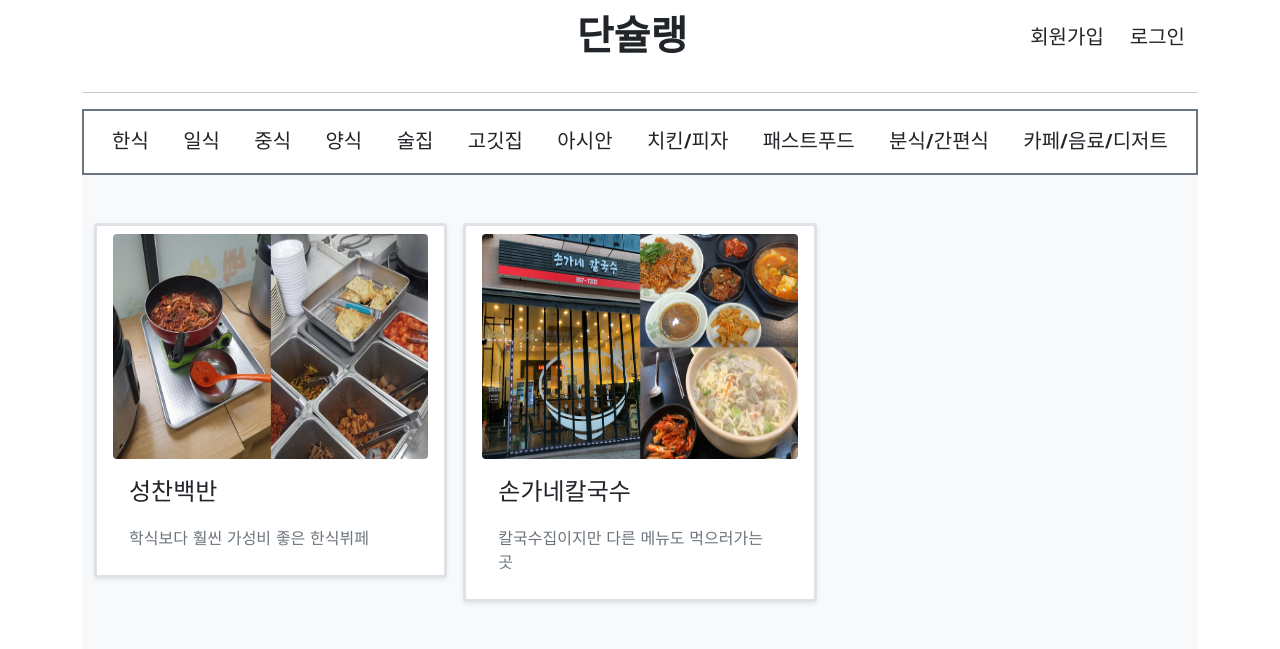
After one commit to abee3417/Project-DanChelin, a Django app: page /list/type/1/ in a window 1280 px wide. The commit adds this page. Shown: the top 649 px of the page. Run offline with Django 4.2, Linux system fonts and the light colour scheme; data comes from the database, SQL or seed files in the repository; both versions use the stored data as it was after the commit; some libraries are stand-ins or nearby versions.

Commit message:
Update Danchelin to ver 5

```diff
--- a/mainapp/models.py
+++ b/mainapp/models.py
@@ -13,7 +13,7 @@ class Post(models.Model):
     review = models.TextField() # 총평
     image = models.ImageField(blank=True, upload_to='media/') # 썸네일사진
     summary = models.CharField(max_length=200) # 썸네일텍스트
-    voter = models.ManyToManyField(User)  # 추천인
+    voter = models.ManyToManyField(User, blank=True)  # 추천인
 
     def __str__(self):
         return self.subject
--- a/mainapp/urls.py
+++ b/mainapp/urls.py
@@ -7,13 +7,10 @@ app_name = 'main'
 
 urlpatterns = [
     path('', views.index, name='index'),
-    path('id<int:post_id>/', views.detail, name='detail'),
-    path('vote<int:post_id>/', views.vote, name='vote'),
+    path('list/type/<int:post_category>/', views.list, name='list'),
+    path('post/id/<int:post_id>/', views.detail, name='detail'),
+    path('comment/vote/<int:post_id>/', views.vote, name='vote'),
     path('comment/create/<int:post_id>/', views.comment_create, name='comment_create'),
     path('comment/modify/<int:comment_id>/', views.comment_modify, name='comment_modify'),
     path('comment/delete/<int:comment_id>/', views.comment_delete, name='comment_delete'),
-    path('korean/', views.list1, name='list1'),
-    path('japanese/', views.list2, name='list2'),
-    path('chinese/', views.list3, name='list3'),
-    path('western/', views.list4, name='list4'),
 ] + static(settings.MEDIA_URL, document_root=settings.MEDIA_ROOT)
--- a/mainapp/views.py
+++ b/mainapp/views.py
@@ -8,6 +8,13 @@ from django.contrib import messages # 오류발생 창을 위한 messages
 # Create your views here.
 def index(request):
     return render(request, 'mainapp/lobby.html')
+
+def list(request, post_category):
+    # Post 중 해당하는 카테고리만 분류하여 반환
+    # 1~11까지 한식~디저트
+    post_list = Post.objects.filter(category=post_category)
+    context = {'post_list': post_list}
+    return render(request, 'mainapp/list.html', context)
 
 def detail(request, post_id):
     post = get_object_or_404(Post, pk=post_id) # Question.objects.get의 상위호환이다. 실패하면 404오류를 전달
@@ -63,21 +70,3 @@ def comment_delete(request, comment_id):
     else:
         comment.delete()
     return redirect('main:detail', post_id=comment.post.id)
-
-def list1(request):
-    post_list = Post.objects.filter(category=1) # Post 중 카테고리 1 (한식)만 반환
-    context = {'post_list': post_list}
-    return render(request, 'mainapp/list1.html', context)
-
-def list2(request):
-    post_list = Post.objects.filter(category=2) # Post 중 카테고리 2 (일식)만 반환
-    context = {'post_list': post_list}
-    return render(request, 'mainapp/list2.html', context)
-
-def list3(request):
-    post_list = Post.objects.filter(category=3) # Post 중 카테고리 3 (중식)만 반환
-    context = {'post_list': post_list}
-    return render(request, 'mainapp/list3.html', context)
-
-def list4(request):
-    return render(request, 'mainapp/list4.html')
--- a/templates/base.html
+++ b/templates/base.html
@@ -35,17 +35,17 @@
         <hr>
         <navbar class="navbar border border-2 border-secondary navbar-dark d-flex justify-content-between">
             <div class="container-fluid">
-                <a class="fs-5 nav-link text-dark" href={% url 'main:list1' %}>한식</a>
-                <a class="fs-5 nav-link text-dark" href={% url 'main:list2' %}>일식</a>
-                <a class="fs-5 nav-link text-dark" href={% url 'main:list3' %}>중식</a>
-                <a class="fs-5 nav-link text-dark" href={% url 'main:list4' %}>양식</a>
-                <a class="fs-5 nav-link text-dark" href="#">술집</a>
-                <a class="fs-5 nav-link text-dark" href="#">고깃집</a>
-                <a class="fs-5 nav-link text-dark" href="#">아시안</a>
-                <a class="fs-5 nav-link text-dark" href="#">치킨/피자</a>
-                <a class="fs-5 nav-link text-dark" href="#">패스트푸드</a>
-                <a class="fs-5 nav-link text-dark" href="#">분식/간편식</a>
-                <a class="fs-5 nav-link text-dark" href="#">카페/음료/디저트</a>
+                <a class="fs-5 nav-link text-dark" href="{% url 'main:list' 1 %}">한식</a>
+                <a class="fs-5 nav-link text-dark" href="{% url 'main:list' 2 %}">일식</a>
+                <a class="fs-5 nav-link text-dark" href="{% url 'main:list' 3 %}">중식</a>
+                <a class="fs-5 nav-link text-dark" href="{% url 'main:list' 4 %}">양식</a>
+                <a class="fs-5 nav-link text-dark" href="{% url 'main:list' 5 %}">술집</a>
+                <a class="fs-5 nav-link text-dark" href="{% url 'main:list' 6 %}">고깃집</a>
+                <a class="fs-5 nav-link text-dark" href="{% url 'main:list' 7 %}">아시안</a>
+                <a class="fs-5 nav-link text-dark" href="{% url 'main:list' 8 %}">치킨/피자</a>
+                <a class="fs-5 nav-link text-dark" href="{% url 'main:list' 9 %}">패스트푸드</a>
+                <a class="fs-5 nav-link text-dark" href="{% url 'main:list' 10 %}">분식/간편식</a>
+                <a class="fs-5 nav-link text-dark" href="{% url 'main:list' 11 %}">카페/음료/디저트</a>
             </div>
         </nav>
     </div>
--- a/templates/mainapp/detail.html
+++ b/templates/mainapp/detail.html
@@ -14,7 +14,6 @@
         <img class="rounded" width="50%" height="225" src="/media/{{post.image}}" alt="korean_post">
         <br><br>
     </div>
-    <!-- 별점 여기에 넣을 것 -->
     <!-- 질문 -->
     <div class="col">
         <div class="mb-3">
@@ -51,7 +50,6 @@
         <div class="card my-3">
             <div class="card-body">
                 <div class="card-text fs-5" style="white-space: pre-line;">{{ post.review }}</div>
-                <!-- 추천 여기에 넣을 것 -->
             </div>
         </div>
     </div>
--- /dev/null
+++ b/templates/mainapp/list.html
@@ -0,0 +1,32 @@
+{% extends 'base.html' %}
+{% block content %}
+{% if post_list %}
+<div class="album py-5 bg-light">
+    <div class="container">
+        <div class="row row-cols-1 row-cols-sm-2 row-cols-md-3 g-3">
+            <!-- 게시글 시작 -->
+            {% for post in post_list %}
+            <div class="col">
+                <a href="{% url 'main:detail' post.id %}" class="card shadow-sm fs-5 nav-link text-dark border border-3 border-drak">
+                    <img class="rounded" width="100%" height="225" src="/media/{{post.image}}" alt="korean_post">
+                    <div class="card-body">
+                        <p class="card-text fs-4">{{ post.subject }}</p>
+                        <div class="d-flex justify-content-between align-items-center">
+                            <small class="text-muted fs-6">{{ post.summary }}</small>
+                        </div>
+                    </div>
+                </a>
+            </div>
+            {% endfor %}
+        </div>
+    </div>
+</div>
+{% else %}
+<br><br><br><br><br>
+<p class="fs-2 text-secondary text-center">준비중입니다.</p>
+{% endif %}
+{% endblock %}
+{% block script %}
+<script type='text/javascript'>
+</script>
+{% endblock %}
--- a/templates/mainapp/lobby.html
+++ b/templates/mainapp/lobby.html
@@ -26,7 +26,7 @@
         <div class="col p-4 d-flex flex-column position-static">
             <p class="d-inline-block mb-2 text-primary fs-5">둘!</p>
             <h3 class="mb-0">상세한 설명</h3>
-            <p class="card-text mb-auto fs-5 text-secondary">매장의 영업시간, 위치, 전화번호, 메뉴, 배달여부까지 상세히 설명했습니다.</p>
+            <p class="card-text mb-auto fs-5 text-secondary">매장의 영업시간, 위치, 전화번호, 메뉴까지 상세히 설명했습니다.</p>
         </div>
     </div>
     </div>
@@ -35,7 +35,7 @@
         <div class="col p-4 d-flex flex-column position-static">
             <p class="d-inline-block mb-2 text-primary fs-5">셋!</p>
             <h3 class="mb-0">추천 메뉴 확인</h3>
-            <p class="card-text mb-auto fs-5 text-secondary">단국대 재학생인 단슐랭 제작자가 엄선한 추천 메뉴도 확인 가능합니다.</p>
+            <p class="card-text mb-auto fs-5 text-secondary">단국대 재학생인 단슐랭 제작자가 엄선한 추천 메뉴와 총평도 확인 가능합니다.</p>
         </div>
     </div>
     </div>
```
Also changed, not shown: db.sqlite3, mainapp/migrations/0006_alter_post_voter.py (added), media/media/백소정.png (added), media/media/성찬백반.png (added), media/media/손가네칼국수.png (added).
